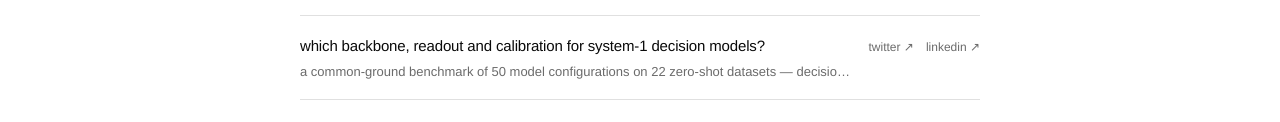
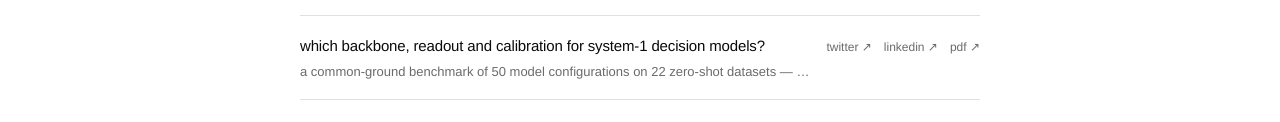
Before and after one commit to Sj0605-DataSci/sanyam-portfolio, a website built with Vite: page blogs.html in a window 1280 px wide. Shown: the part 559-681 px from the top of the page. Built offline with nearby package versions, Linux system fonts and the light colour scheme; some packages are replaced by stand-ins of ours; what @chenglou/pretext would draw is missing.

Commit message:
Add pdf link to decision-model benchmark post
Co-Authored-By: Claude Sonnet 5.5 <noreply@anthropic.com>

```diff
--- a/blogs.html
+++ b/blogs.html
@@ -106,6 +106,7 @@
           <span class="blog-links">
             <a href="https://x.com/Sanyam0605/status/2107434922285948982?s=20" target="_blank" rel="noopener">twitter ↗</a>
             <a href="https://lnkd.in/p/gNk86GqB" target="_blank" rel="noopener">linkedin ↗</a>
+            <a href="https://drive.google.com/file/d/1slq0WAZbc0Dm8izDkKVK_UVgQYDH4L9G/view?usp=sharing" target="_blank" rel="noopener">pdf ↗</a>
           </span>
         </div>
 
```
